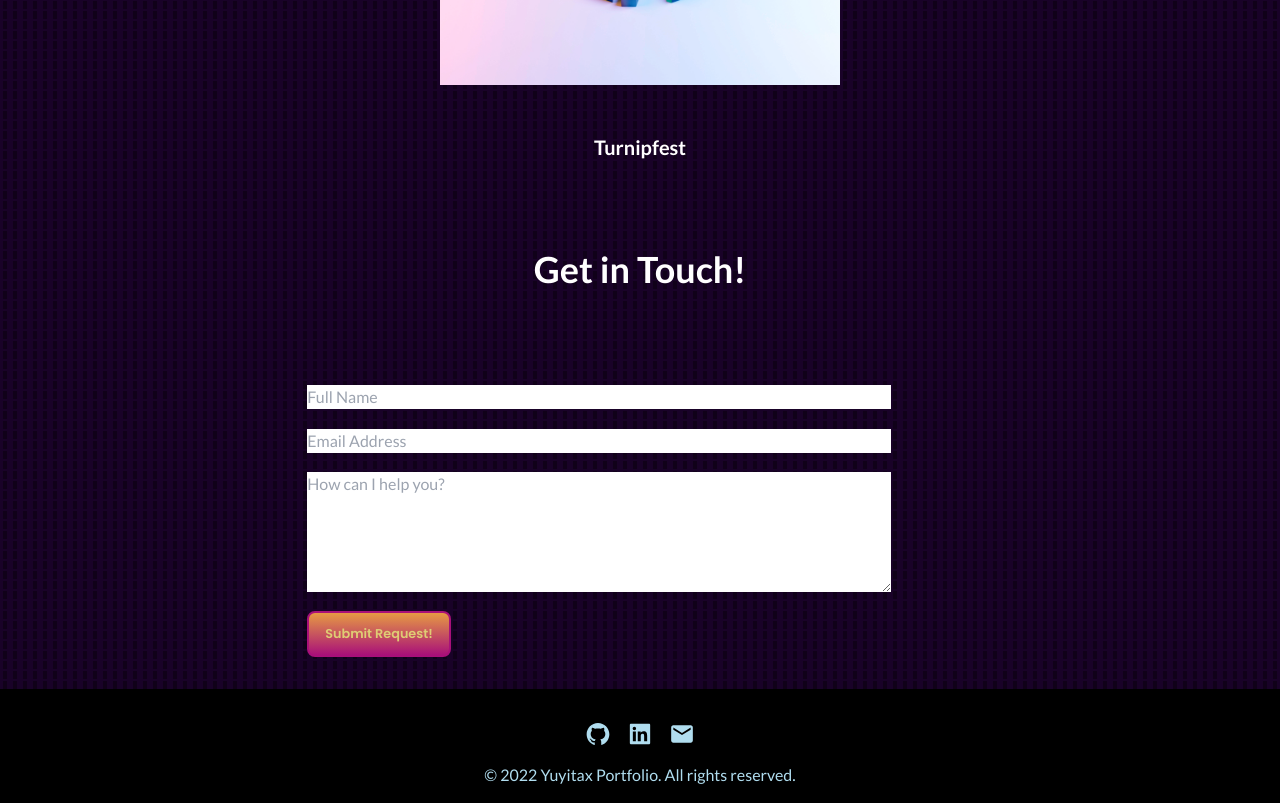
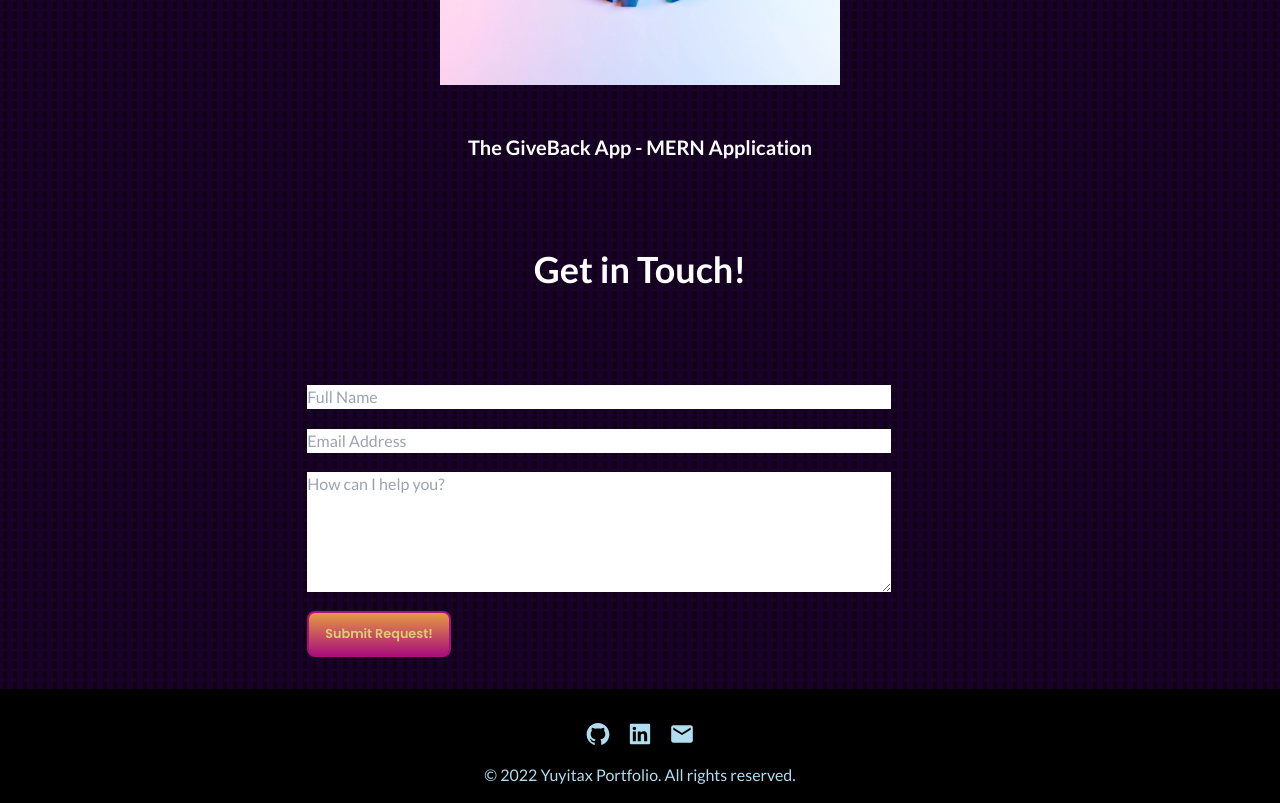
Before and after one commit to Yuyitax/react-portfolio, a React (Create React App) app: page / in a window 1280 px wide. Shown: the part 1840-2643 px from the top of the page. Built offline with nearby package versions, Linux system fonts and the light colour scheme.

Commit message:
added mern app website

```diff
--- a/src/components/Portfolio.jsx
+++ b/src/components/Portfolio.jsx
@@ -8,7 +8,7 @@ const Portfolio = () => {
     <div className='flex flex-col flex-col-3 w-full sm:flex-cols-1 md:flex-cols-2 lg:flex-cols-3 gap-8 items-center content-center mt-8' id='portfolio'>
     <h2 className='text-right text-4xl mt-4'>Portfolio</h2>
         <div className="relative overflow-hidden">
-          <a href="https://yuyitax.github.io/TurnipFest/">
+          <a href="https://giveback-app2.herokuapp.com/">
             <img
             className="relative inset-0 h-auto w-[400px] object-cover transition  hover:-translate-y-1 hover:scale-110"
             src={photo}
@@ -17,7 +17,7 @@ const Portfolio = () => {
         </div>
 
         <div className="px-6 py-4">
-          <p className="font-bold text-xl mb-2 text-white">Turnipfest</p>
+          <p className="font-bold text-xl mb-2 text-white">The GiveBack App - MERN Application</p>
         </div>
     </div>
   )
```
